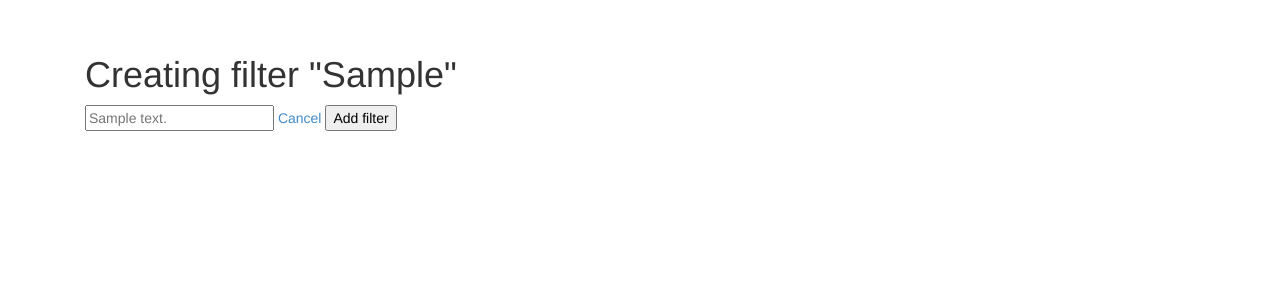
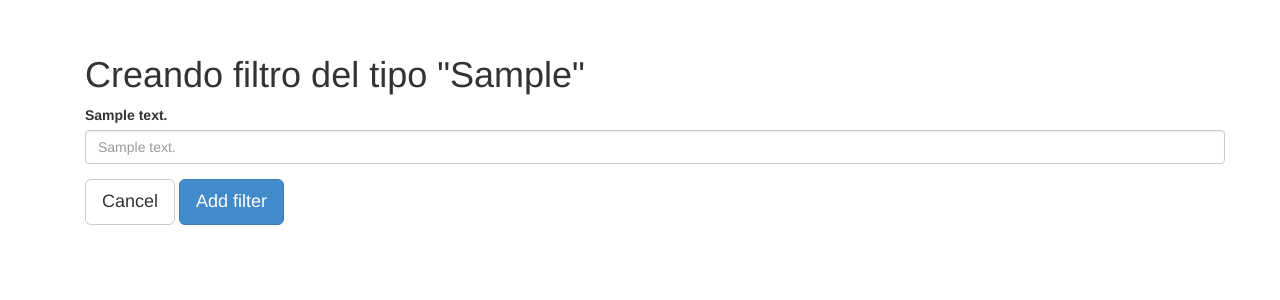
Before and after one commit to carlosvin/pricecalculator, a Python web app: template templates/portfolio/pages/add_filter.html in a window 1280 px wide. Shown: the part 50-350 px from the top of the page. Run offline with Jinja, Linux system fonts and the light colour scheme; the template is opened without the code that fills it: most values are stand-ins (such as "Sample title", 1, 10 or a date in 2020).

Commit message:
improved calculator stauts

```diff
--- a/templates/portfolio/add_filter.html
+++ b/templates/portfolio/add_filter.html
@@ -1,10 +1,13 @@
 <section class="filter">
-<h1>Creating filter "{{ filter_type }}"</h1>
-<form action="{{ url_for('portfolio.add_filter',name=p_name, filter_type=filter_type) }}" method="post">
+<h1>Creando filtro del tipo "{{ filter_type }}"</h1>
+<form role="form" action="{{ url_for('portfolio.add_filter',name=p_name, filter_type=filter_type) }}" method="post">
 	{% for field in fields %}
-		<input type="{{ field.type }}" name="{{ field.name }}" placeholder="{{ field.description }}" {{ field.extra_params }}>
-	{% endfor %}
-	<a href="{{ url_for('portfolio.view',name=p_name,uid=uid) }}">Cancel</a>
-	<input type="submit" value="Add filter">
+		<div class="form-group">
+			<label for="{{ field.name }}">{{ field.description }}</label>
+			<input type="{{ field.type }}" name="{{ field.name }}" class="form-control" placeholder="{{ field.description }}" {{ field.extra_params }}>
+		</div>
+		{% endfor %}
+	<a href="{{ url_for('portfolio.view',name=p_name,uid=uid) }}" class="btn btn-default btn-lg">Cancel</a>
+	<input type="submit" class="btn btn-lg btn-primary" value="Add filter">
 </form>
 </section>
```
Also changed, not shown: templates/portfolio/add_filter_selecttype.html (+11 -7 lines), templates/portfolio/form.html (+13 -5 lines).
